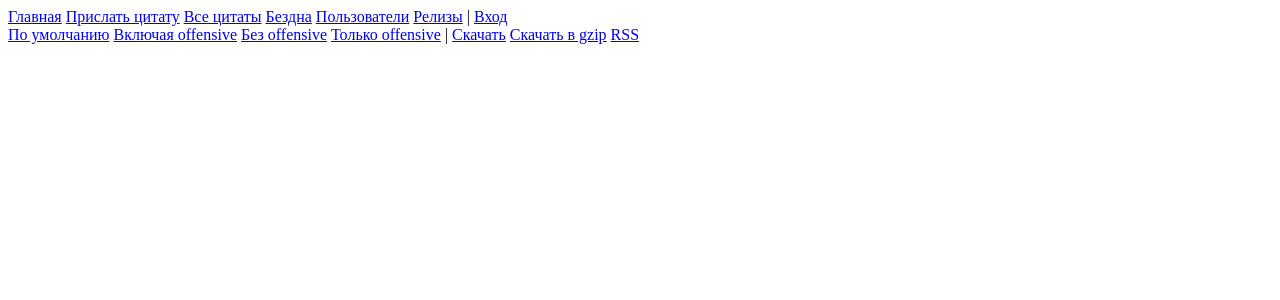
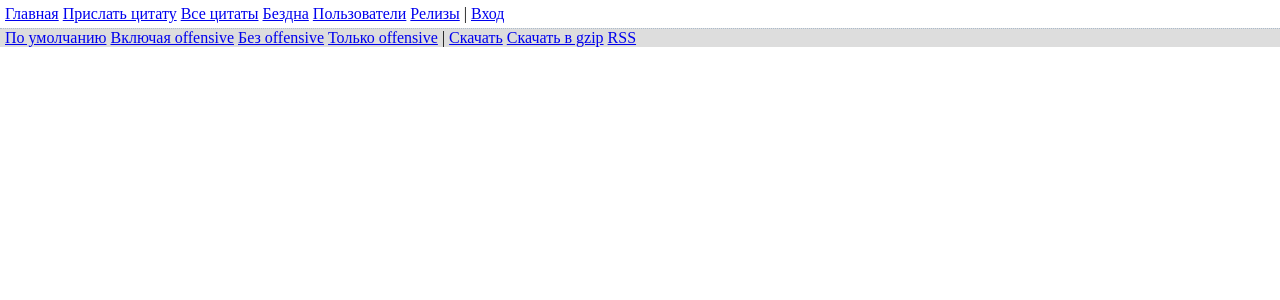
Before and after one commit to MarSoft/gruf, a Python web app: template gruf/templates/list.html in a window 1280 px wide. Shown: the top 300 px of the page. Run offline with Jinja, Linux system fonts and the light colour scheme; the template is opened without the code that fills it, so the values that code supplies are empty.

Commit message:
Общий дизайн

```diff
--- a/gruf/static/style.css
+++ b/gruf/static/style.css
@@ -1,6 +1,24 @@
 .clear {
 	display: block;
 	clear: both;
+}
+
+body {
+	margin: 0;
+}
+
+#header {
+}
+
+#nav1 {
+	padding: 5px;
+}
+
+#nav2 {
+	background-color: #ddd;
+	padding-left: 5px;
+	padding-right: 5px;
+	border-top: 1px dotted #abc;
 }
 
 #flash p.flash-message {
@@ -15,6 +33,15 @@
 #flash p.flash-error, .error, .errors li {
 	background: #fdd;
 }
+
+h1 {
+	margin: 5px;
+}
+
+#content {
+	margin: 5px;
+}
+
 form ul {
 	list-style-image: none;
 	padding: 0;
--- a/gruf/templates/layout.html
+++ b/gruf/templates/layout.html
@@ -25,12 +25,14 @@
 		</div>
 		<div id='nav2'>{% block nav %}{% endblock %}</div>
 	</div>
+<div id='content'>
 <div id='flash'>
 {% for category, msg in get_flashed_messages(with_categories=True) %}
 <p class='flash-{{ category }}'>{{ msg }}</p>
 {% endfor %}
 </div>
 {% block content %}{% endblock %}
+</div>
 </body>
 </html>
 {# vim: set syntax=htmljinja: #}
```
